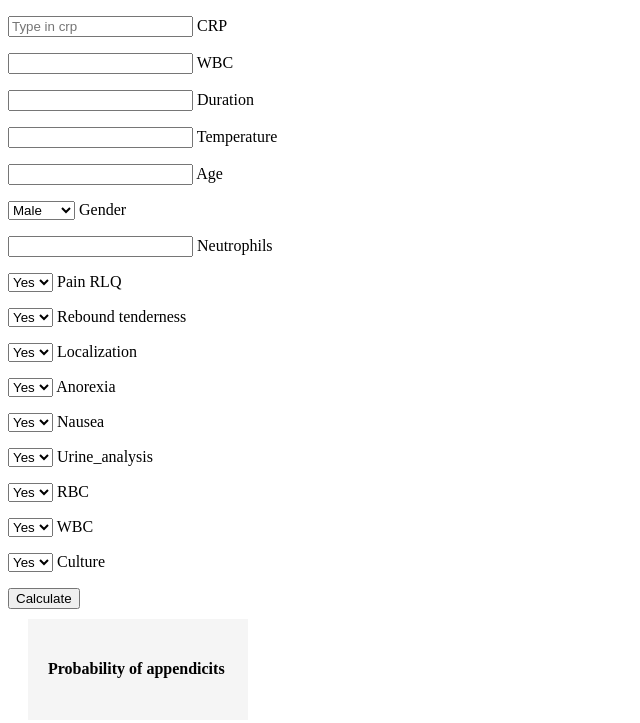
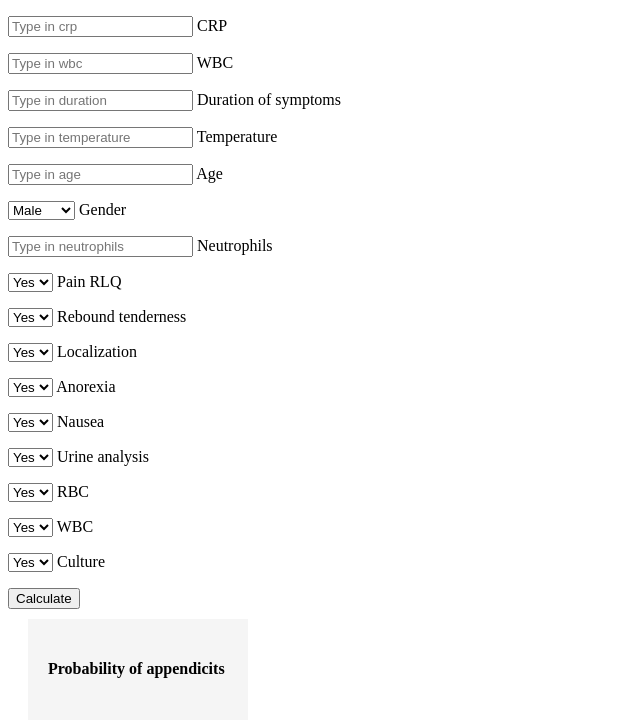
Before and after one commit to IceMedApp/appendicitis-probability, a plain HTML site: page index.html in a window 1280 px wide. Shown: the whole page, without its empty margins (0-640 px from the left). Drawn offline with Linux system fonts and the light colour scheme.

Commit message:
Update index.html

```diff
--- a/index.html
+++ b/index.html
@@ -12,19 +12,19 @@
         <label for="crp">CRP</label>
     </p>
     <p>
-        <input id="wbc" type="text">
+        <input id="wbc" type="text" placeholder="Type in wbc">
         <label for="wbc">WBC</label>
     </p>
     <p>
-        <input id="duration" type="text">
-        <label for="duration">Duration</label>
+        <input id="duration" type="text" placeholder="Type in duration">
+        <label for="duration">Duration of symptoms</label>
     </p>
     <p>
-        <input id="temperature" type="text">
+        <input id="temperature" type="text" placeholder="Type in temperature">
         <label for="temperature">Temperature</label>
     </p>
     <p>
-        <input id="age" type="text">
+        <input id="age" type="text" placeholder="Type in age">
         <label for="age">Age</label>
     </p>
     <p>
@@ -36,7 +36,7 @@
         <label for="gender">Gender</label>
     </p>
     <p>
-        <input id="neutrophils" type="text">
+        <input id="neutrophils" type="text" placeholder="Type in neutrophils">
         <label for="neutrophils">Neutrophils</label>
     </p>
     <p>
@@ -85,7 +85,7 @@
             <option value="no">No</option>
             <option value="N/A">N/A</option>
         </select>
-        <label for="urine_analysis">Urine_analysis</label>
+        <label for="urine_analysis">Urine analysis</label>
     </p>
     <p>
         <select id="rbc_select">
```
